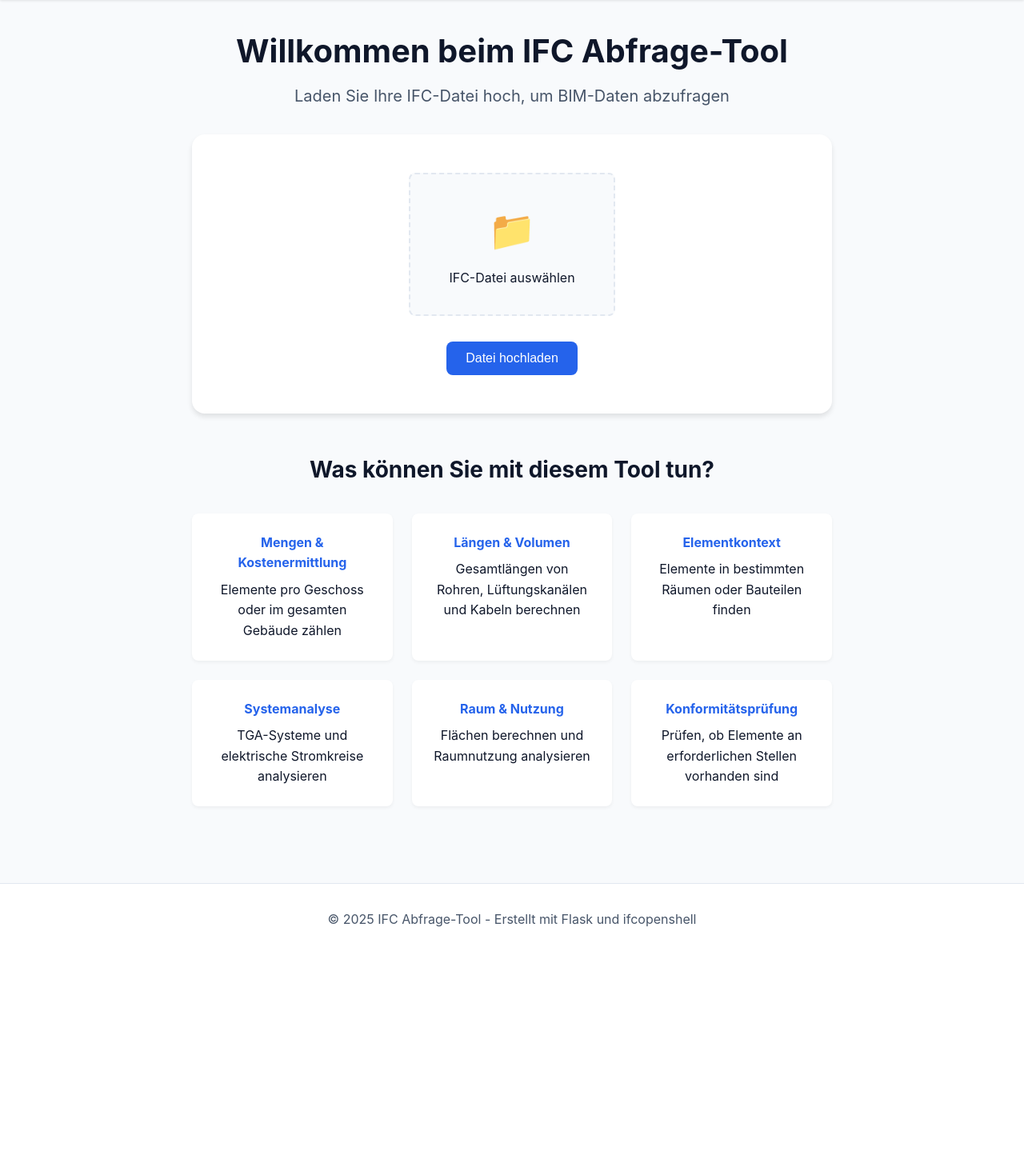
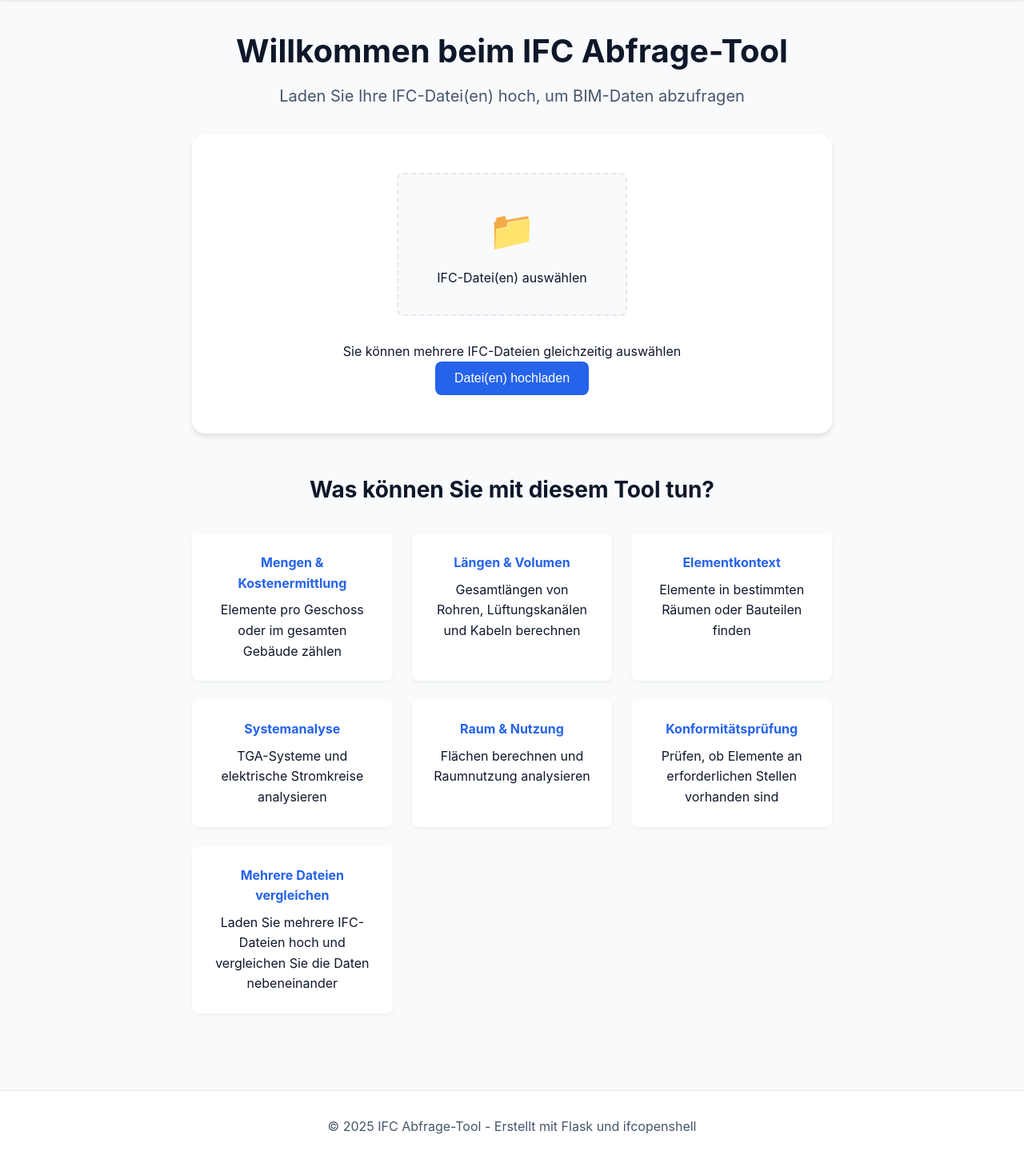
Before and after one commit to dennisjonca/open_bim, a Flask app: page / in a window 1280 px wide. Shown: the part 70-1524 px from the top of the page at 80% size. Before the commit the page ends 1229 px from the top, so only its background shows below. Run offline with Flask 3, Linux system fonts and the light colour scheme.

Commit message:
Implement multi-file upload and comparison functionality
Co-authored-by: dennisjonca <236366718+dennisjonca@users.noreply.github.com>

```diff
--- a/app.py
+++ b/app.py
@@ -159,86 +159,120 @@ def get_ifc_file():
         return None
 
 
+def get_ifc_files():
+    """Alle geladenen IFC-Dateien aus der Sitzung abrufen."""
+    if 'ifc_filenames' not in session or not session['ifc_filenames']:
+        return {}
+
+    ifc_files = {}
+    for filename in session['ifc_filenames']:
+        filepath = os.path.join(app.config['UPLOAD_FOLDER'], filename)
+        if os.path.exists(filepath):
+            try:
+                ifc_files[filename] = ifcopenshell.open(filepath)
+            except Exception as e:
+                flash(f"Fehler beim Öffnen der IFC-Datei {filename}: {str(e)}", "error")
+
+    return ifc_files
+
+
 @app.route('/')
 def index():
     """Startseite - IFC-Datei hochladen."""
-    has_file = 'ifc_filename' in session
-    filename = session.get('ifc_filename', '')
-    return render_template('index.html', has_file=has_file, filename=filename)
+    has_files = 'ifc_filenames' in session and session['ifc_filenames']
+    filenames = session.get('ifc_filenames', [])
+    return render_template('index.html', has_files=has_files, filenames=filenames)
 
 
 @app.route('/upload', methods=['POST'])
 def upload_file():
-    """Datei-Upload verarbeiten."""
-    if 'file' not in request.files:
+    """Datei-Upload verarbeiten - unterstützt mehrere Dateien."""
+    if 'files' not in request.files:
         flash('Kein Dateiteil', 'error')
         return redirect(url_for('index'))
 
-    file = request.files['file']
+    files = request.files.getlist('files')
 
-    if file.filename == '':
+    if not files or all(f.filename == '' for f in files):
         flash('Keine Datei ausgewählt', 'error')
         return redirect(url_for('index'))
 
-    if file and allowed_file(file.filename):
-        filename = secure_filename(file.filename)
-        filepath = os.path.join(app.config['UPLOAD_FOLDER'], filename)
-        file.save(filepath)
+    # Initialize session list if not exists
+    if 'ifc_filenames' not in session:
+        session['ifc_filenames'] = []
 
-        # Validieren, ob es eine gültige IFC-Datei ist
-        try:
-            ifc_file = ifcopenshell.open(filepath)
-            session['ifc_filename'] = filename
-            flash(f'Datei {filename} erfolgreich hochgeladen!', 'success')
-            return redirect(url_for('query_page'))
-        except Exception as e:
-            os.remove(filepath)  # Ungültige Datei entfernen
-            flash(f'Fehler: Keine gültige IFC-Datei - {str(e)}', 'error')
-            return redirect(url_for('index'))
+    uploaded_count = 0
+    for file in files:
+        if file and file.filename and allowed_file(file.filename):
+            filename = secure_filename(file.filename)
+            filepath = os.path.join(app.config['UPLOAD_FOLDER'], filename)
+            file.save(filepath)
+
+            # Validieren, ob es eine gültige IFC-Datei ist
+            try:
+                ifc_file = ifcopenshell.open(filepath)
+                if filename not in session['ifc_filenames']:
+                    session['ifc_filenames'].append(filename)
+                uploaded_count += 1
+            except Exception as e:
+                os.remove(filepath)  # Ungültige Datei entfernen
+                flash(f'Fehler bei {filename}: Keine gültige IFC-Datei - {str(e)}', 'error')
+
+    session.modified = True
+
+    if uploaded_count > 0:
+        flash(f'{uploaded_count} Datei(en) erfolgreich hochgeladen!', 'success')
+        return redirect(url_for('query_page'))
     else:
-        flash('Ungültiger Dateityp. Bitte laden Sie eine IFC-Datei hoch.', 'error')
+        flash('Keine gültigen IFC-Dateien hochgeladen', 'error')
         return redirect(url_for('index'))
 
 
 @app.route('/query')
 def query_page():
     """Haupt-Abfrage-Oberfläche."""
-    if 'ifc_filename' not in session:
+    if 'ifc_filenames' not in session or not session['ifc_filenames']:
         flash('Bitte laden Sie zuerst eine IFC-Datei hoch', 'warning')
         return redirect(url_for('index'))
 
-    ifc_file = get_ifc_file()
-    if not ifc_file:
-        flash('Fehler beim Laden der IFC-Datei', 'error')
+    ifc_files = get_ifc_files()
+    if not ifc_files:
+        flash('Fehler beim Laden der IFC-Dateien', 'error')
         return redirect(url_for('index'))
 
-    # Metadaten für die Oberfläche abrufen
-    storeys = ifc_queries.get_all_storeys(ifc_file)
-    element_types = ifc_queries.get_available_element_types(ifc_file)
+    # Metadaten für die Oberfläche abrufen - verwende die erste Datei für die Elementtypen
+    first_file = list(ifc_files.values())[0]
+    storeys = ifc_queries.get_all_storeys(first_file)
+    element_types = ifc_queries.get_available_element_types(first_file)
+
+    # Get unique element types across all files
+    all_element_types = set(element_types)
+    for ifc_file in ifc_files.values():
+        all_element_types.update(ifc_queries.get_available_element_types(ifc_file))
 
     return render_template('query_simple.html',
-                         filename=session['ifc_filename'],
+                         filenames=session['ifc_filenames'],
                          storeys=storeys,
-                         element_types=element_types,
+                         element_types=sorted(list(all_element_types)),
                          element_translations=IFC_ELEMENT_TRANSLATIONS)
 
 
 @app.route('/api/query', methods=['POST'])
 def execute_query():
     """Eine Abfrage ausführen und Ergebnisse als JSON zurückgeben."""
-    if 'ifc_filename' not in session:
+    if 'ifc_filenames' not in session or not session['ifc_filenames']:
         return jsonify({'error': 'Keine IFC-Datei geladen'}), 400
 
-    ifc_file = get_ifc_file()
-    if not ifc_file:
-        return jsonify({'error': 'Fehler beim Laden der IFC-Datei'}), 500
+    ifc_files = get_ifc_files()
+    if not ifc_files:
+        return jsonify({'error': 'Fehler beim Laden der IFC-Dateien'}), 500
 
     data = request.get_json()
     query_type = data.get('query_type')
     params = data.get('params', {})
 
     try:
-        result = execute_query_type(ifc_file, query_type, params)
+        result = execute_query_type_multi(ifc_files, query_type, params)
         return jsonify(result)
     except Exception as e:
         return jsonify({'error': str(e)}), 500
@@ -538,9 +572,173 @@ def execute_query_type(ifc_file, query_type, params):
         return {'error': f'Unbekannter Abfragetyp: {query_type}'}
 
 
+def execute_query_type_multi(ifc_files, query_type, params):
+    """Spezifische Abfrage für mehrere IFC-Dateien ausführen."""
+
+    # Kategorie 1: Mengen & Kostenermittlung
+    if query_type == 'count_by_storey':
+        element_type = params.get('element_type', 'IfcOutlet')
+        german_name = get_german_element_name(element_type)
+
+        # Collect all unique storeys across all files
+        all_storeys = set()
+        storey_order = {}  # Track storey elevations for sorting
+
+        for filename, ifc_file in ifc_files.items():
+            storeys = ifc_queries.get_all_storeys(ifc_file)
+            for storey_name, elevation in storeys:
+                all_storeys.add(storey_name)
+                if storey_name not in storey_order:
+                    storey_order[storey_name] = elevation
+
+        # Sort storeys by elevation
+        sorted_storeys = sorted(all_storeys, key=lambda x: (storey_order.get(x) is None, storey_order.get(x) if storey_order.get(x) is not None else float('inf')))
+
+        # Build data with file name columns
+        headers = ['Geschoss'] + list(ifc_files.keys())
+        data = []
+
+        for storey in sorted_storeys:
+            row = [storey]
+            for filename, ifc_file in ifc_files.items():
+                counts = ifc_queries.count_by_type_and_storey(ifc_file, element_type)
+                row.append(counts.get(storey, 0))
+            data.append(row)
+
+        return {
+            'type': 'table',
+            'title': f'{german_name} Anzahl nach Geschoss und Datei',
+            'headers': headers,
+            'data': data
+        }
+
+    elif query_type == 'count_total':
+        element_type = params.get('element_type', 'IfcDoor')
+        german_name = get_german_element_name(element_type)
+
+        # Show counts per file
+        headers = ['Datei', 'Anzahl']
+        data = []
+        for filename, ifc_file in ifc_files.items():
+            count = ifc_queries.count_by_type_total(ifc_file, element_type)
+            data.append([filename, count])
+
+        return {
+            'type': 'table',
+            'title': f'Gesamt {german_name} Anzahl pro Datei',
+            'headers': headers,
+            'data': data
+        }
+
+    # For other query types that don't specifically need multi-file comparison,
+    # execute for each file and combine results
+    elif query_type in ['total_length', 'total_area', 'count_rooms', 'count_maintainable']:
+        # These return single values - show one per file
+        results = []
+        for filename, ifc_file in ifc_files.items():
+            result = execute_query_type(ifc_file, query_type, params)
+            results.append({'filename': filename, 'result': result})
+
+        # Convert to table format
+        if results:
+            headers = ['Datei', results[0]['result']['title']]
+            data = []
+            for item in results:
+                data.append([item['filename'], f"{item['result']['value']} {item['result'].get('unit', '')}"])
+
+            return {
+                'type': 'table',
+                'title': results[0]['result']['title'] + ' pro Datei',
+                'headers': headers,
+                'data': data
+            }
+
+    elif query_type == 'length_by_storey':
+        element_type = params.get('element_type', 'IfcPipeSegment')
+        german_name = get_german_element_name(element_type)
+
+        # Collect all unique storeys
+        all_storeys = set()
+        storey_order = {}
+
+        for filename, ifc_file in ifc_files.items():
+            storeys = ifc_queries.get_all_storeys(ifc_file)
+            for storey_name, elevation in storeys:
+                all_storeys.add(storey_name)
+                if storey_name not in storey_order:
+                    storey_order[storey_name] = elevation
+
+        sorted_storeys = sorted(all_storeys, key=lambda x: (storey_order.get(x) is None, storey_order.get(x) if storey_order.get(x) is not None else float('inf')))
+
+        headers = ['Geschoss'] + list(ifc_files.keys())
+        data = []
+
+        for storey in sorted_storeys:
+            row = [storey]
+            for filename, ifc_file in ifc_files.items():
+                lengths = ifc_queries.get_length_by_storey(ifc_file, element_type)
+                row.append(round(lengths.get(storey, 0.0), 2))
+            data.append(row)
+
+        return {
+            'type': 'table',
+            'title': f'{german_name} Länge nach Geschoss und Datei (m)',
+            'headers': headers,
+            'data': data
+        }
+
+    elif query_type == 'net_area_per_storey':
+        # Collect all unique storeys
+        all_storeys = set()
+        storey_order = {}
+
+        for filename, ifc_file in ifc_files.items():
+            storeys = ifc_queries.get_all_storeys(ifc_file)
+            for storey_name, elevation in storeys:
+                all_storeys.add(storey_name)
+                if storey_name not in storey_order:
+                    storey_order[storey_name] = elevation
+
+        sorted_storeys = sorted(all_storeys, key=lambda x: (storey_order.get(x) is None, storey_order.get(x) if storey_order.get(x) is not None else float('inf')))
+
+        headers = ['Geschoss'] + list(ifc_files.keys())
+        data = []
+
+        for storey in sorted_storeys:
+            row = [storey]
+            for filename, ifc_file in ifc_files.items():
+                areas = ifc_queries.get_net_area_per_storey(ifc_file)
+                row.append(round(areas.get(storey, 0.0), 2))
+            data.append(row)
+
+        return {
+            'type': 'table',
+            'title': 'Nettofläche pro Geschoss und Datei (m²)',
+            'headers': headers,
+            'data': data
+        }
+
+    else:
+        # For queries that don't have specific multi-file support yet,
+        # execute for the first file only
+        first_filename = list(ifc_files.keys())[0]
+        first_file = ifc_files[first_filename]
+        result = execute_query_type(first_file, query_type, params)
+        result['title'] = f"{result.get('title', '')} (aus {first_filename})"
+        return result
+
+
 @app.route('/clear')
 def clear_session():
-    """Die aktuelle Sitzung und hochgeladene Datei löschen."""
+    """Die aktuelle Sitzung und hochgeladene Dateien löschen."""
+    if 'ifc_filenames' in session:
+        for filename in session['ifc_filenames']:
+            filepath = os.path.join(app.config['UPLOAD_FOLDER'], filename)
+            if os.path.exists(filepath):
+                os.remove(filepath)
+        session.pop('ifc_filenames', None)
+
+    # Also clear old single file session for backward compatibility
     if 'ifc_filename' in session:
         filepath = os.path.join(app.config['UPLOAD_FOLDER'], session['ifc_filename'])
         if os.path.exists(filepath):
--- a/templates/index.html
+++ b/templates/index.html
@@ -5,26 +5,31 @@
 {% block content %}
 <div class="upload-section">
     <h2>Willkommen beim IFC Abfrage-Tool</h2>
-    <p class="subtitle">Laden Sie Ihre IFC-Datei hoch, um BIM-Daten abzufragen</p>
+    <p class="subtitle">Laden Sie Ihre IFC-Datei(en) hoch, um BIM-Daten abzufragen</p>
 
-    {% if has_file %}
+    {% if has_files %}
     <div class="current-file">
-        <h3>Aktuelle Datei</h3>
-        <p><strong>{{ filename }}</strong></p>
+        <h3>Aktuelle Dateien</h3>
+        <ul>
+        {% for filename in filenames %}
+            <li><strong>{{ filename }}</strong></li>
+        {% endfor %}
+        </ul>
         <a href="{{ url_for('query_page') }}" class="btn btn-primary">Zur Abfrage-Oberfläche</a>
-        <a href="{{ url_for('clear_session') }}" class="btn btn-secondary">Neue Datei hochladen</a>
+        <a href="{{ url_for('clear_session') }}" class="btn btn-secondary">Neue Dateien hochladen</a>
     </div>
     {% else %}
     <div class="upload-box">
         <form method="POST" action="{{ url_for('upload_file') }}" enctype="multipart/form-data">
             <div class="file-input-wrapper">
-                <input type="file" name="file" id="file" accept=".ifc,.IFC" required>
-                <label for="file" class="file-label">
+                <input type="file" name="files" id="files" accept=".ifc,.IFC" multiple required>
+                <label for="files" class="file-label">
                     <span class="file-icon">📁</span>
-                    <span>IFC-Datei auswählen</span>
+                    <span>IFC-Datei(en) auswählen</span>
                 </label>
             </div>
-            <button type="submit" class="btn btn-primary">Datei hochladen</button>
+            <p class="hint">Sie können mehrere IFC-Dateien gleichzeitig auswählen</p>
+            <button type="submit" class="btn btn-primary">Datei(en) hochladen</button>
         </form>
     </div>
 
@@ -55,6 +60,10 @@
                 <h4>Konformitätsprüfung</h4>
                 <p>Prüfen, ob Elemente an erforderlichen Stellen vorhanden sind</p>
             </div>
+            <div class="feature">
+                <h4>Mehrere Dateien vergleichen</h4>
+                <p>Laden Sie mehrere IFC-Dateien hoch und vergleichen Sie die Daten nebeneinander</p>
+            </div>
         </div>
     </div>
     {% endif %}
```
Also changed, not shown: templates/query_simple.html (+8 -1 lines).
